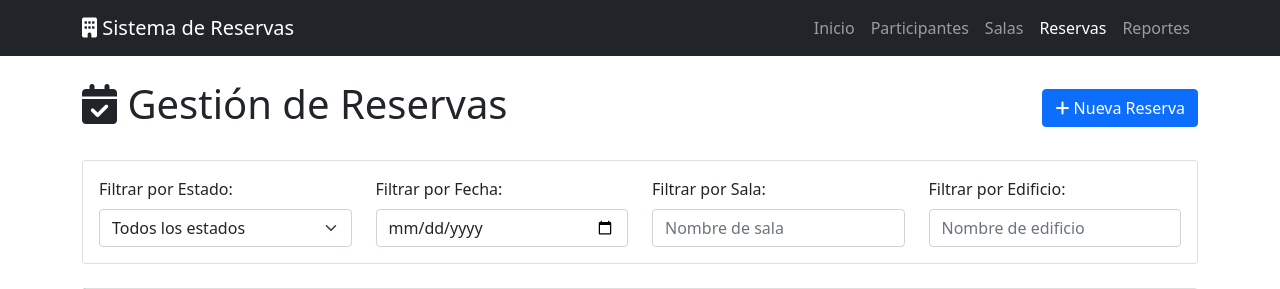
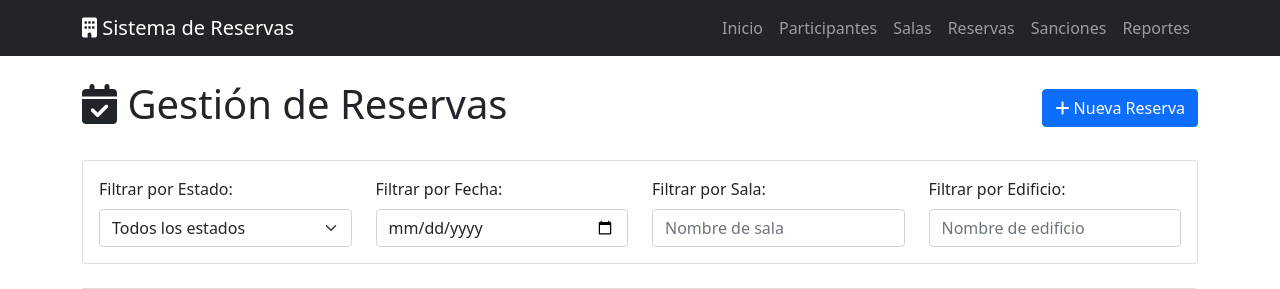
Before and after one commit to FragaEmanuel/Proyecto-Base-de-datos, a Flask app: page /reservas in a window 1280 px wide. Shown: the top 289 px of the page. Run offline with Flask 3, Linux system fonts and the light colour scheme; data that the repository does not hold is empty.

Commit message:
arreglo header

```diff
--- a/templates/reservas.html
+++ b/templates/reservas.html
@@ -24,7 +24,8 @@
                 <a class="nav-link" href="/">Inicio</a>
                 <a class="nav-link" href="/participantes">Participantes</a>
                 <a class="nav-link" href="/salas">Salas</a>
-                <a class="nav-link active" href="/reservas">Reservas</a>
+                <a class="nav-link" href="/reservas">Reservas</a>
+                <a class="nav-link" href="/sanciones">Sanciones</a>
                 <a class="nav-link" href="/reportes">Reportes</a>
             </div>
         </div>
```
